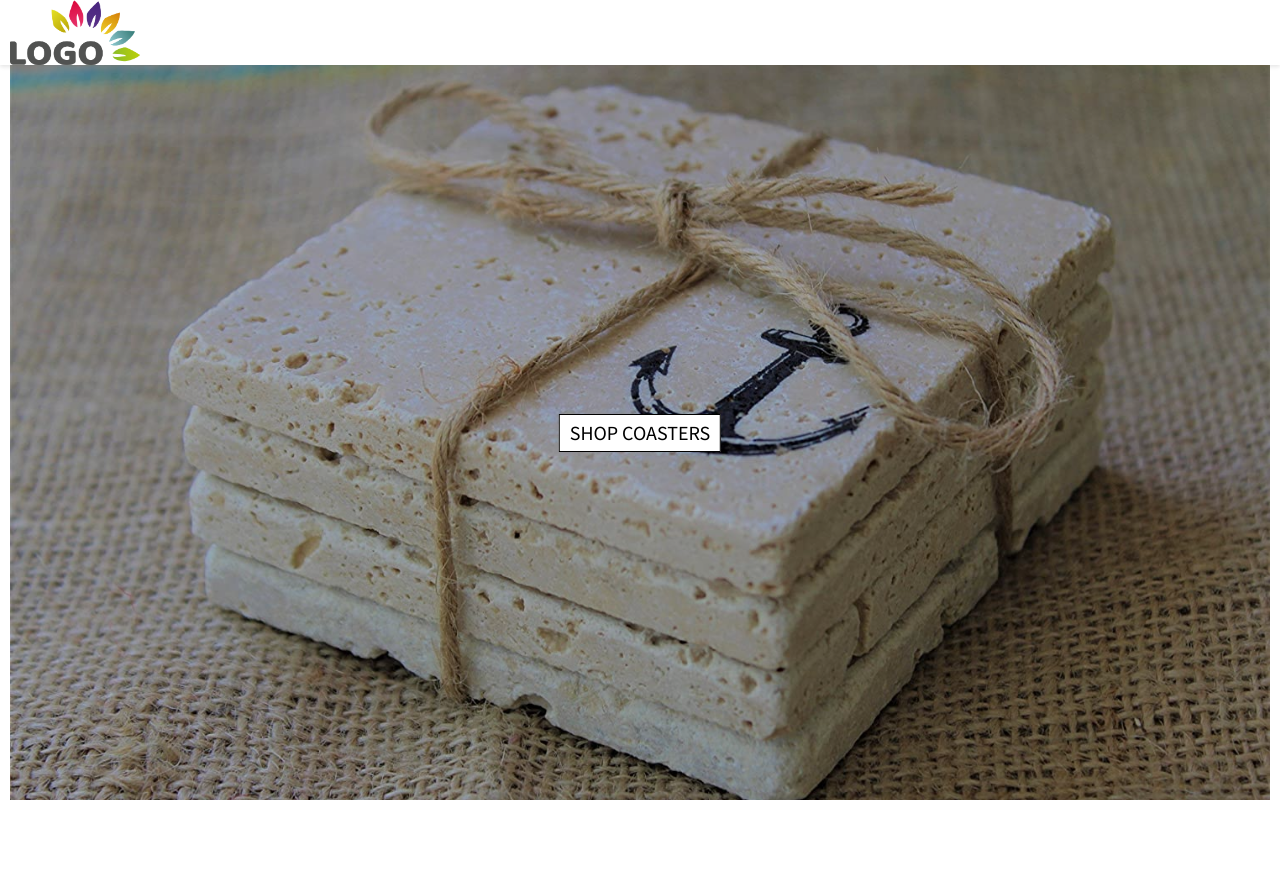
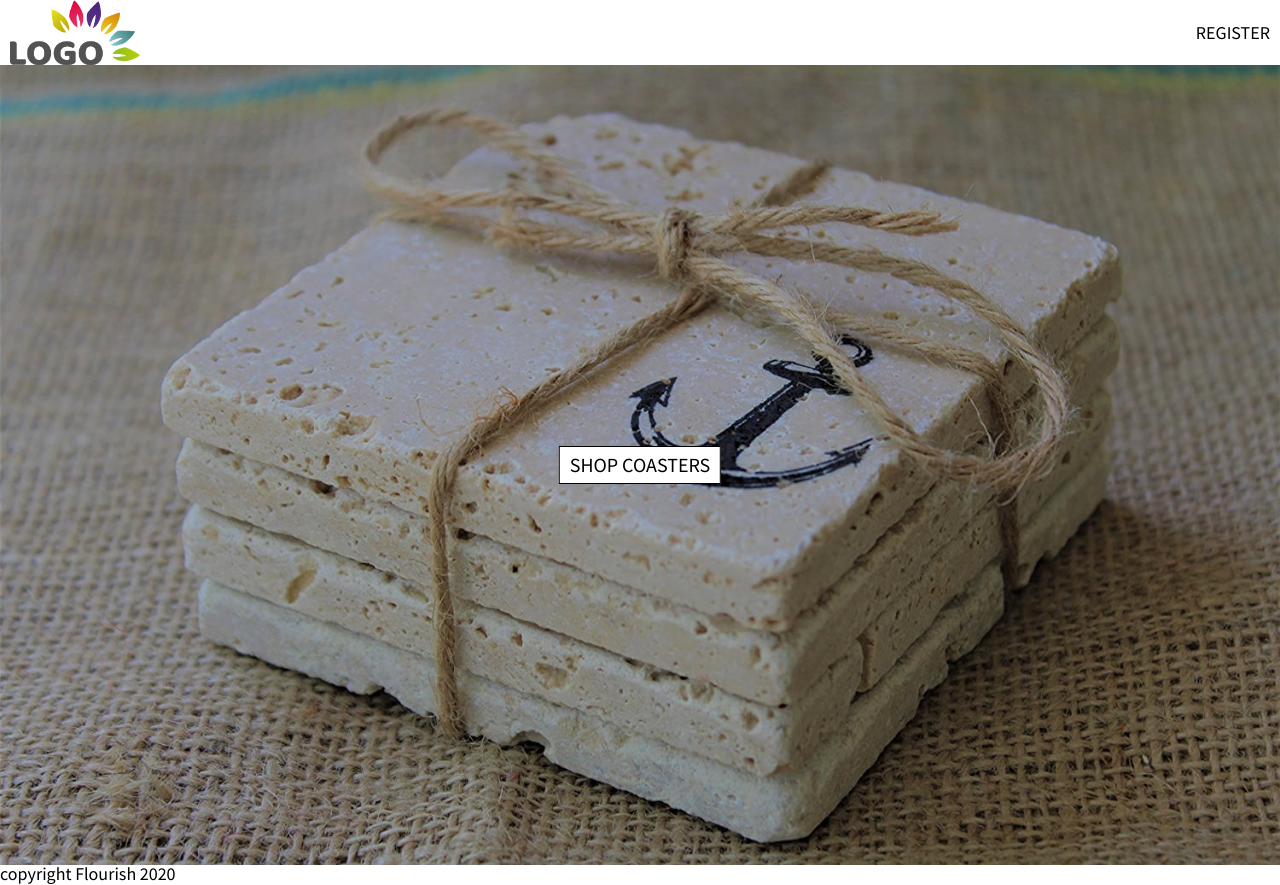
Before and after one commit to coryortega/ecommerce, a React (Create React App) app in the folder ecommerce/: page / in a window 1280 px wide. Before the commit the page ends 803 px from the top, so only its background shows below. Built offline with nearby package versions, Linux system fonts and the light colour scheme.

Commit message:
implemented react router, refactored for page layouts

```diff
--- a/ecommerce/package.json
+++ b/ecommerce/package.json
@@ -9,6 +9,7 @@
     "node-sass": "^4.14.1",
     "react": "^16.13.1",
     "react-dom": "^16.13.1",
+    "react-router-dom": "^5.2.0",
     "react-scripts": "3.4.1"
   },
   "scripts": {
--- a/ecommerce/src/App.js
+++ b/ecommerce/src/App.js
@@ -1,15 +1,30 @@
 import React from 'react';
-import Header from './components/Header';
-import Homepage from './pages/Homepage'
+import { Switch, Route } from 'react-router-dom';
+
+//layouts
+import MainLayout from './layouts/MainLayout';
+import HomepageLayout from './layouts/HomepageLayout';
+
+//pages
+import Homepage from './pages/Homepage';
+import Registration from './pages/registration';
 import './default.scss';
 
 function App() {
   return (
     <div className="App">
-      <Header/>
-      <div className="main">
-        <Homepage/>
-      </div>
+        <Switch>
+          <Route exact path='/' render={() => (
+            <HomepageLayout>
+              <Homepage/>
+            </HomepageLayout>
+          )}/>
+          <Route path='/registration' render={() => (
+            <MainLayout>
+              <Registration/>
+            </MainLayout>
+          )}/>
+        </Switch>
     </div>
   );
 }
--- /dev/null
+++ b/ecommerce/src/components/Footer/index.js
@@ -0,0 +1,13 @@
+import React from 'react';
+
+const Footer = props => {
+    return(
+        <footer className="footer">
+            <div className="wrap">
+                copyright Flourish 2020
+            </div>
+        </footer>
+    );
+};
+
+export default Footer;
--- a/ecommerce/src/components/Header/index.js
+++ b/ecommerce/src/components/Header/index.js
@@ -1,13 +1,27 @@
 import React from 'react';
 import './styles.scss';
-import Logo from './../../assets/logo-holder.png'
+import { Link } from 'react-router-dom';
+
+import Logo from './../../assets/logo-holder.png';
 
 const Header = props => {
     return(
         <header className="header">
             <div className="wrap">
                 <div className="logo">
-                    <img src={Logo} alt="Simple Logo"/>
+                    <Link to="/">
+                        <img src={Logo} alt="Simple Logo"/>
+                    </Link>
+
+                </div>
+                <div className="callToActions">
+                    <ul>
+                        <li>
+                            <Link to="/registration">
+                                Register
+                            </Link>
+                        </li>
+                    </ul>
                 </div>
             </div>
         </header>
--- a/ecommerce/src/components/Header/styles.scss
+++ b/ecommerce/src/components/Header/styles.scss
@@ -22,5 +22,30 @@
                 margin: 0;
             }
         }
+
+        .callToActions {
+            position: absolute;
+            top: 50%; right: 10px;
+            -webkit-transform: translateY(-50%);
+            -moz-transform: translateY(-50%);
+            transform: translateY(-50%);
+        }
+
+        ul, li{
+            margin: 0;
+            padding: 0;
+        }
+
+        li {
+            list-style-type: none;
+
+            a {
+                font-size: 1.8rem;
+                line-height: 1;
+                color: black;
+                text-decoration: none;
+                text-transform: uppercase;
+            }
+        }
     }
 }
--- a/ecommerce/src/default.scss
+++ b/ecommerce/src/default.scss
@@ -11,7 +11,8 @@
 html,
 body,
 #root,
-.App {
+.App,
+.fullHeight {
     height: 100%;
 }
 
--- a/ecommerce/src/index.js
+++ b/ecommerce/src/index.js
@@ -1,10 +1,13 @@
 import React from 'react';
 import ReactDOM from 'react-dom';
+import { BrowserRouter } from 'react-router-dom';
 import App from './App';
 
 ReactDOM.render(
   <React.StrictMode>
-    <App />
+    <BrowserRouter>
+      <App />
+    </BrowserRouter>
   </React.StrictMode>,
   document.getElementById('root')
 );
--- /dev/null
+++ b/ecommerce/src/layouts/HomepageLayout.js
@@ -0,0 +1,15 @@
+import React from 'react';
+import Header from './../components/Header';
+import Footer from './../components/Footer';
+
+const HomepageLayout = props => {
+    return(
+        <div className="fullHeight">
+            <Header/>
+            {props.children}
+            <Footer/>
+        </div>
+    );
+};
+
+export default HomepageLayout;
--- /dev/null
+++ b/ecommerce/src/layouts/MainLayout.js
@@ -0,0 +1,17 @@
+import React from 'react';
+import Header from './../components/Header';
+import Footer from './../components/Footer';
+
+const MainLayout = props => {
+    return(
+        <div>
+            <Header/>
+            <div className="main">
+                {props.children}
+            </div>
+            <Footer/>
+        </div>
+    );
+};
+
+export default MainLayout;
--- /dev/null
+++ b/ecommerce/src/pages/registration/index.js
@@ -0,0 +1,15 @@
+import React, {Component } from 'react';
+import './styles.scss';
+
+class Registration extends Component {
+
+    render() {
+        return (
+            <div>
+                <h1>Registration Page</h1>
+            </div>
+        );
+    }
+}
+
+export default Registration
```
Also changed, not shown: ecommerce/src/components/Footer/styles.scss (added), ecommerce/src/pages/registration/styles.scss (added), 1 other file (tests, documents, lock files or other folders).
